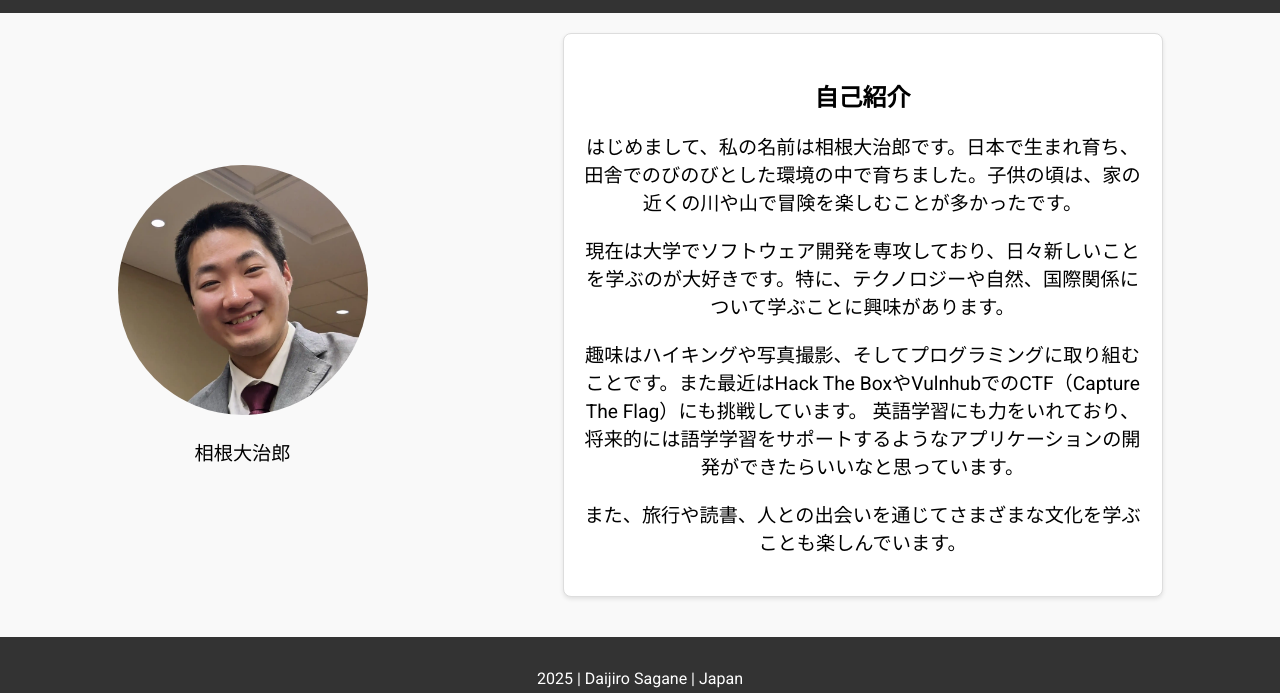
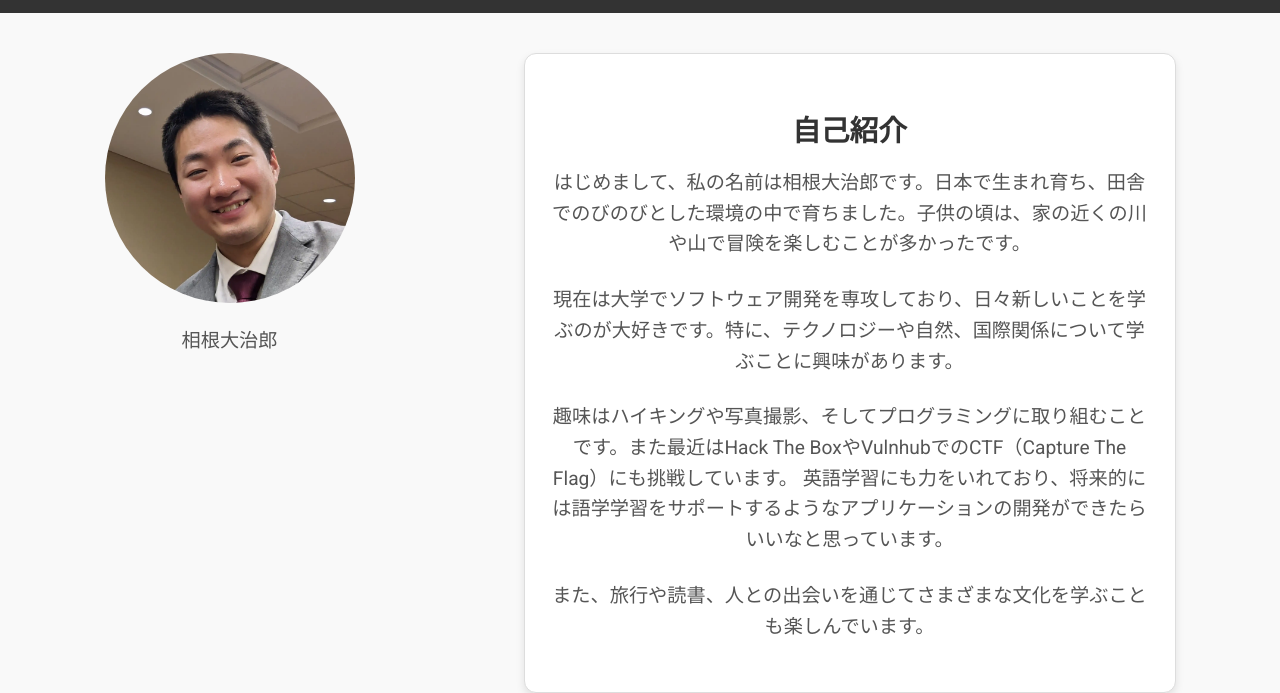
Before and after one commit to daijir/wdd131, a plain HTML site: page project/home.html in a window 1280 px wide. Shown: the part 110-803 px from the top of the page. Drawn offline with Linux system fonts and the light colour scheme.

Commit message:
adjected layout

```diff
--- a/project/styles/home.css
+++ b/project/styles/home.css
@@ -1,41 +1,53 @@
-/* 画像のスタイル */
+
 main img {
     border-radius: 50%;
     width: 250px;
     height: 250px;
     object-fit: cover;
+    margin-bottom: 20px;
 }
 
 main h3 {
-    font-size: 1.5em;
-    margin-bottom: 10px;
+    font-size: 1.8em;
+    margin-bottom: 15px;
+    color: #333;
 }
 
 main p {
     font-size: 1.2em;
-    margin-bottom: 20px;
+    margin-bottom: 25px;
+    line-height: 1.6;
+    color: #555;
 }
 
 .card {
     background-color: #fff;
     border: 1px solid #ddd;
-    border-radius: 8px;
-    box-shadow: 0 2px 4px rgba(0, 0, 0, 0.1);
-    padding: 20px;
-    margin-bottom: 20px;
+    border-radius: 12px;
+    box-shadow: 0 4px 8px rgba(0, 0, 0, 0.1);
+    padding: 25px;
+    margin-bottom: 25px;
     text-align: center;
+    transition: transform 0.3s, box-shadow 0.3s;
+}
+
+.card:hover {
+    transform: translateY(-5px);
+    box-shadow: 0 6px 12px rgba(0, 0, 0, 0.15);
 }
 
 @media (min-width: 700px) {
     main {
         display: flex;
         justify-content: space-between;
-        align-items: center;
-        text-align: center;
+        align-items: flex-start;
+        text-align: left;
+        gap: 40px;
+        padding: 40px;
     }
 
     main > div {
-        max-width: 45%;
+        max-width: 50%;
     }
 
     main img {
```
Also changed, not shown: index.html (+11 -27 lines).
